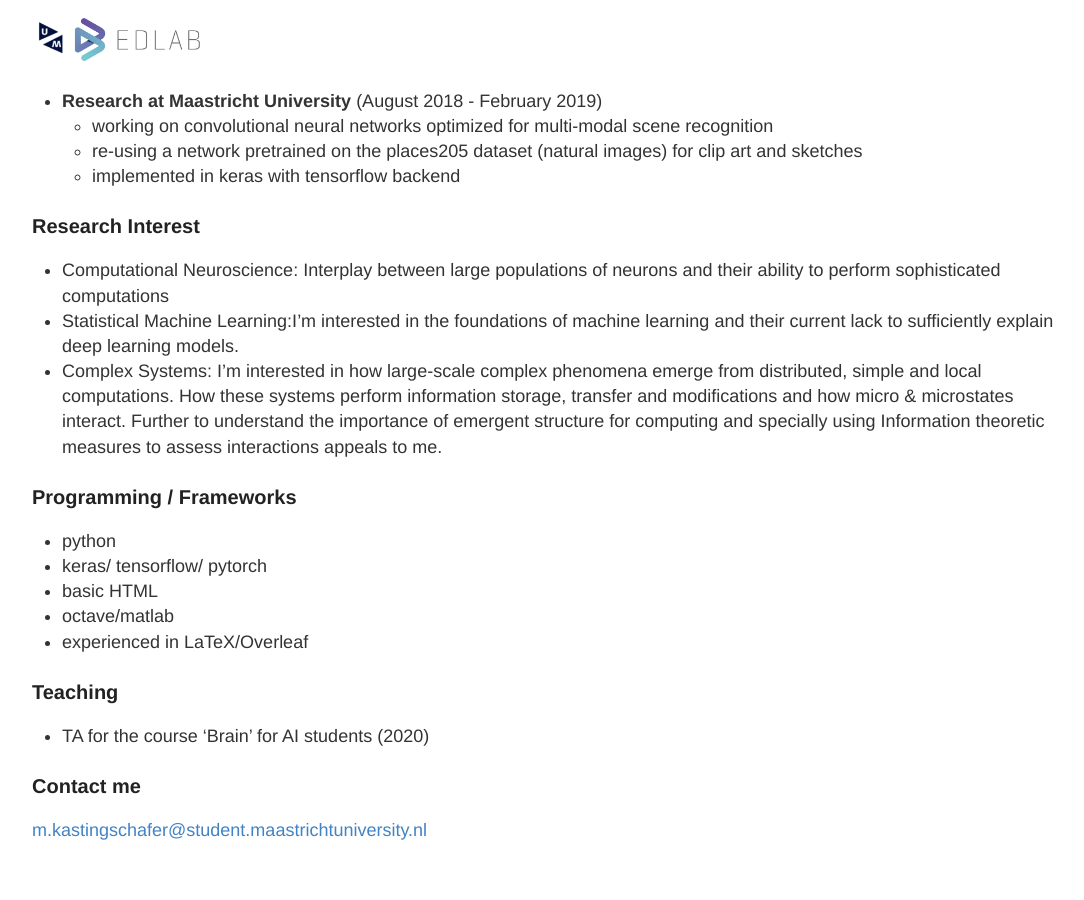
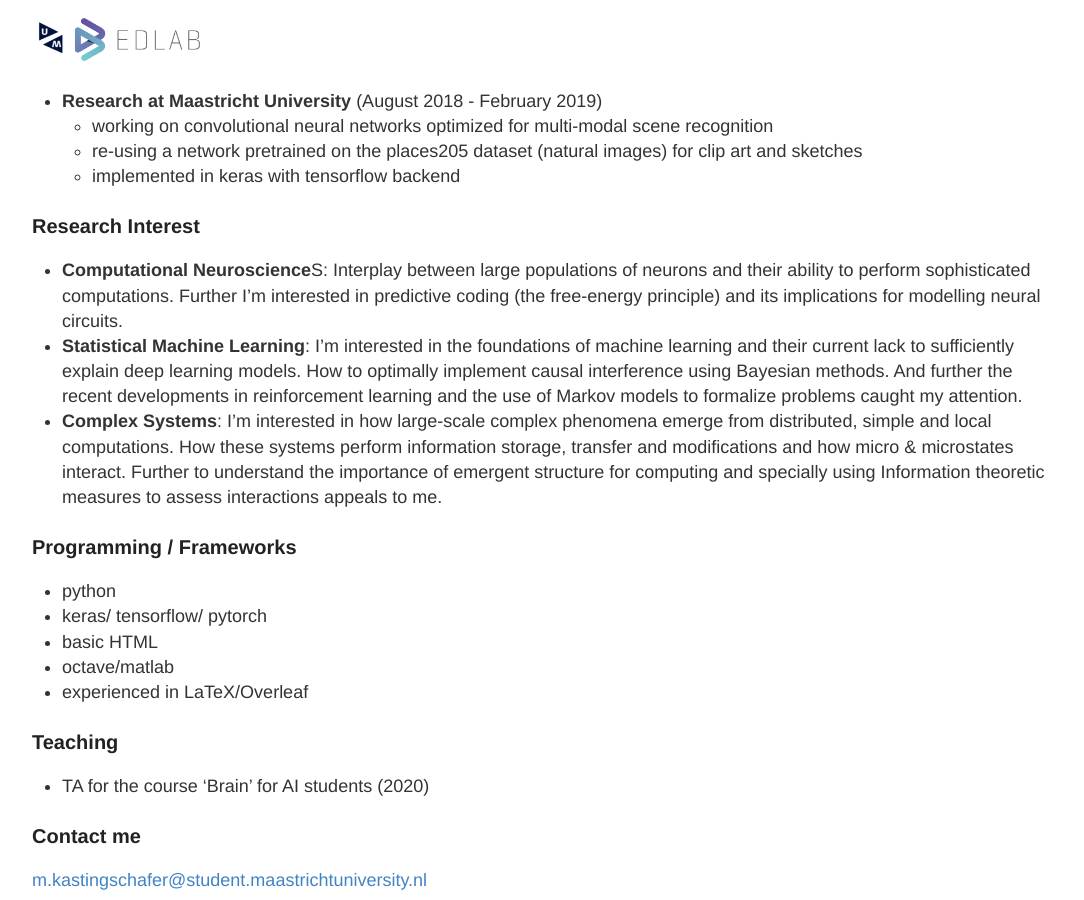
Before and after one commit to Mariusmarten/mariusmarten.github.io, a Jekyll site: the page built from about.md, in a window 1280 px wide and 900 px high, scrolled down 1403 px. Shown: the whole window, without its empty margins (93-1177 px from the left). Built offline with Jekyll 4.4.1, drawn with Linux system fonts in a browser that asks for light colours.

Commit message:
Update about.md

```diff
--- a/about.md
+++ b/about.md
@@ -51,9 +51,9 @@ I'm a 3th year undergraduate student currently studying at Maastricht University
   - implemented in keras with tensorflow backend
 
 ### Research Interest
-  - Computational Neuroscience: Interplay between large populations of neurons and their ability to perform sophisticated computations
-  - Statistical Machine Learning:I’m interested in the foundations of machine learning and their current lack to sufficiently explain deep learning models.
-  - Complex Systems: I’m interested in how large-scale complex phenomena emerge from distributed, simple and local computations. How these systems perform information storage, transfer and modifications and how micro & microstates interact. Further to understand the importance of emergent structure for computing and specially using Information theoretic measures to assess interactions appeals to me.
+  - **Computational Neuroscience**S: Interplay between large populations of neurons and their ability to perform sophisticated computations. Further I’m interested in predictive coding (the free-energy principle) and its implications for modelling neural circuits.
+  - **Statistical Machine Learning**: I’m interested in the foundations of machine learning and their current lack to sufficiently explain deep learning models. How to optimally implement causal interference using Bayesian methods. And further the recent developments in reinforcement learning and the use of Markov models to formalize problems caught my attention.
+  - **Complex Systems**: I’m interested in how large-scale complex phenomena emerge from distributed, simple and local computations. How these systems perform information storage, transfer and modifications and how micro & microstates interact. Further to understand the importance of emergent structure for computing and specially using Information theoretic measures to assess interactions appeals to me.
 
 ### Programming / Frameworks
   - python
```
